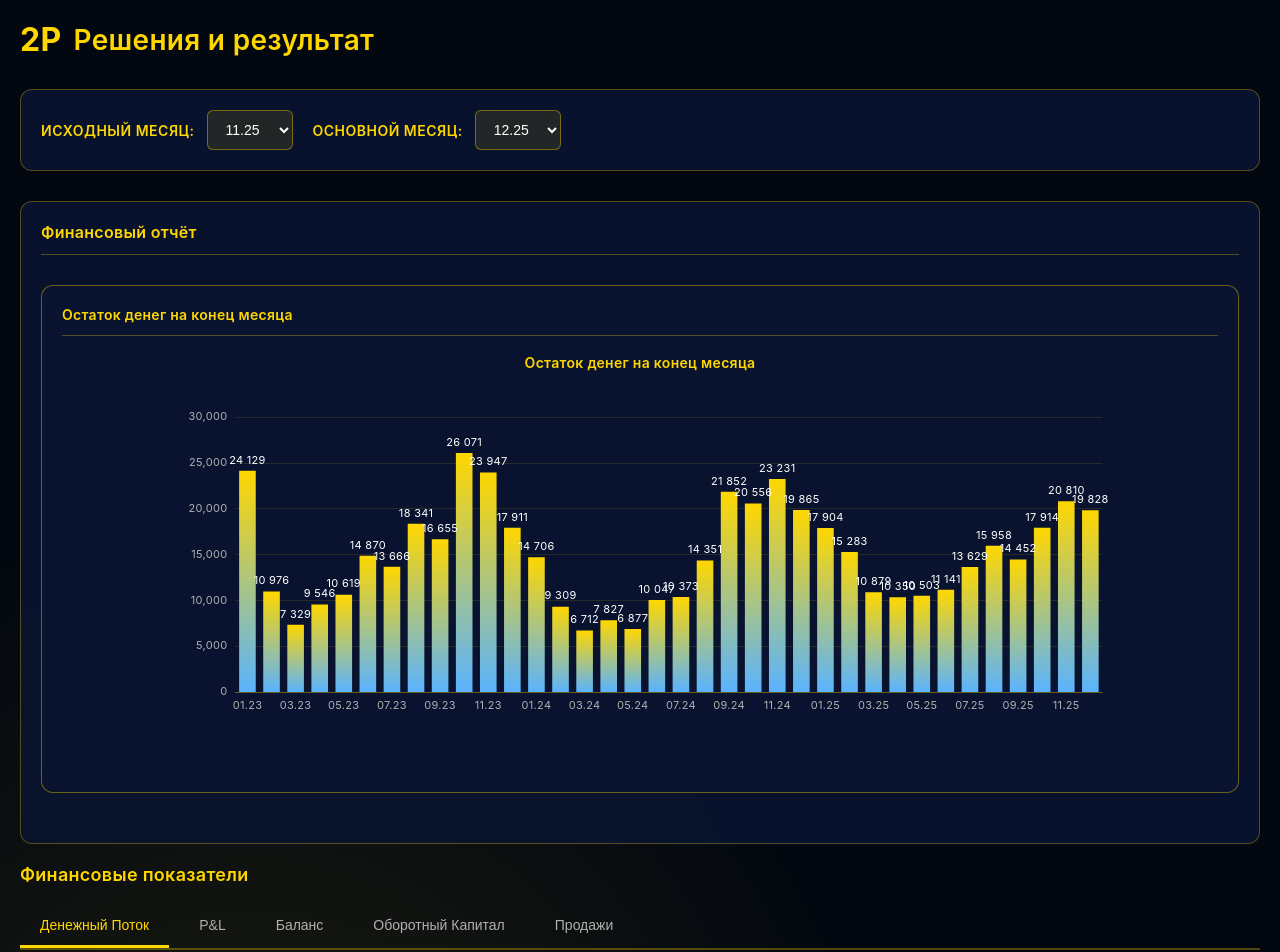
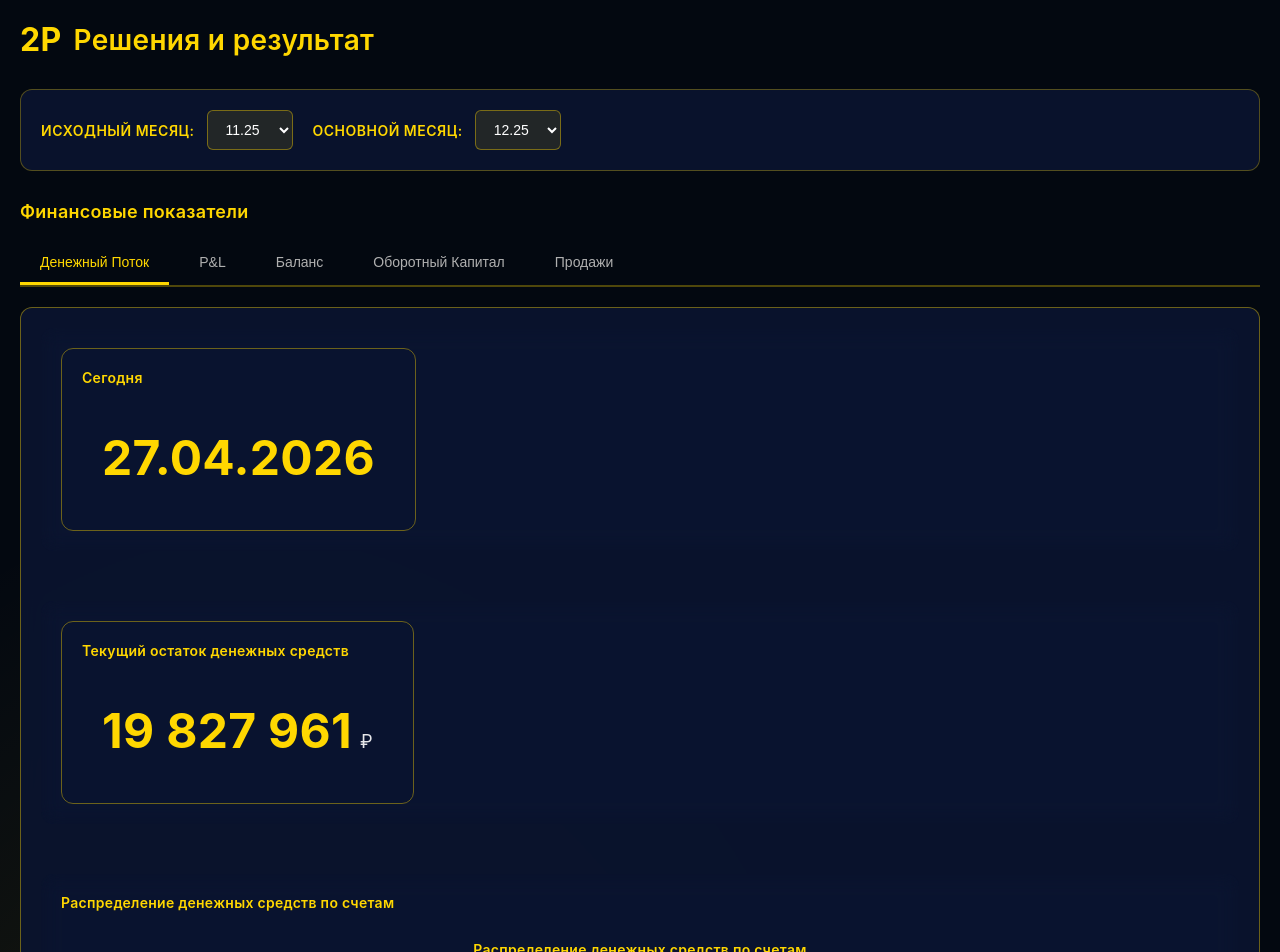
Before and after one commit to rtentser/dashboard-echarts, a React (Vite) app: page / in a window 1280 px wide. Shown: the top 952 px of the page. Built offline with nearby package versions, Linux system fonts and the light colour scheme.

Commit message:
Remove redundant borders

```diff
--- a/src/config/chartConfig.json
+++ b/src/config/chartConfig.json
@@ -1,22 +1,5 @@
 {
     "layout": [
-        {
-            "type": "group-vertical",
-            "title": "Финансовый отчёт",
-            "items": [
-                {
-                    "type": "chart",
-                    "config": {
-                        "title": "Остаток денег на конец месяца",
-                        "type": "bar-chart",
-                        "dataSource": {
-                            "xField": "общее.месяц",
-                            "yField": "ДДС.Остаток денег на конец месяца"
-                        }
-                    }
-                }
-            ]
-        },
         {
             "type": "tabs-block",
             "title": "Финансовые показатели",
@@ -51,6 +34,23 @@
                                     "yField": "дашборд ддс.СУММА НА СЧЕТАХ"
                                 }
                             }
+                        },
+                        {
+                            "type": "group-vertical",
+                            "title": "Финансовый отчёт",
+                            "items": [
+                                {
+                                    "type": "chart",
+                                    "config": {
+                                        "title": "Остаток денег на конец месяца",
+                                        "type": "bar-chart",
+                                        "dataSource": {
+                                            "xField": "общее.месяц",
+                                            "yField": "ДДС.Остаток денег на конец месяца"
+                                        }
+                                    }
+                                }
+                            ]
                         },
                         {
                             "type": "chart",
--- a/src/styles.css
+++ b/src/styles.css
@@ -87,7 +87,7 @@ body {
 }
 
 /* Main Layout */
-#root > div {
+#root>div {
   padding: 20px;
   background:
     radial-gradient(ellipse at 20% 50%, rgba(255, 215, 0, 0.15) 0%, transparent 50%),
@@ -232,7 +232,7 @@ h2 {
   backdrop-filter: blur(10px);
 }
 
-.tabs-content > .chart-wrapper {
+.tabs-content>.chart-wrapper {
   background: transparent;
   border: none;
   border-radius: 0;
@@ -241,7 +241,7 @@ h2 {
   border-bottom: 1px solid rgba(255, 215, 0, 0.2);
 }
 
-.tabs-content > .chart-wrapper:last-child {
+.tabs-content>.chart-wrapper:last-child {
   border-bottom: none;
 }
 
@@ -530,3 +530,28 @@ h2 {
     min-height: 320px;
   }
 }
+
+/* Убираем внутренние рамки внутри вкладок */
+.tabs-content>.chart-wrapper,
+.tabs-content .chart-wrapper {
+  border: none;
+  box-shadow: none;
+  background: transparent;
+}
+
+.tabs-content>.chart-wrapper {
+  border-bottom: none;
+}
+
+.tabs-content .chart-title,
+.tabs-content .group-vertical-title {
+  border-bottom: none;
+}
+
+/* ВАЖНО: оставляем рамку только у single-value */
+.tabs-content .chart-wrapper-single-value {
+  border: 1px solid rgba(255, 215, 0, 0.4);
+  /* или текущий цвет */
+  background: transparent;
+  /* если нужен чистый вид */
+}
```
